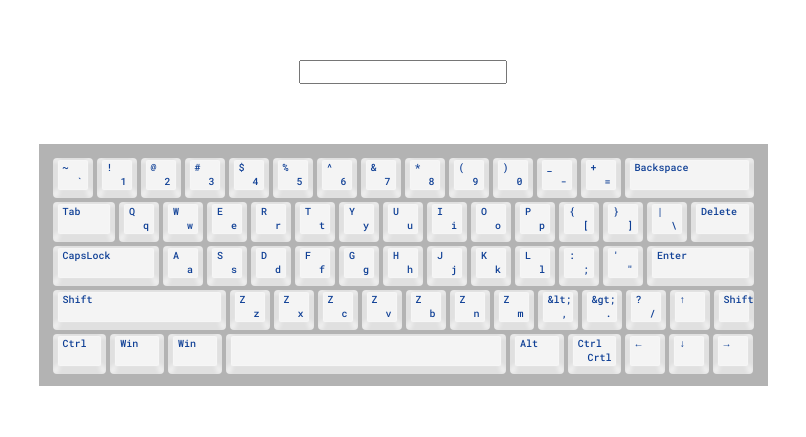
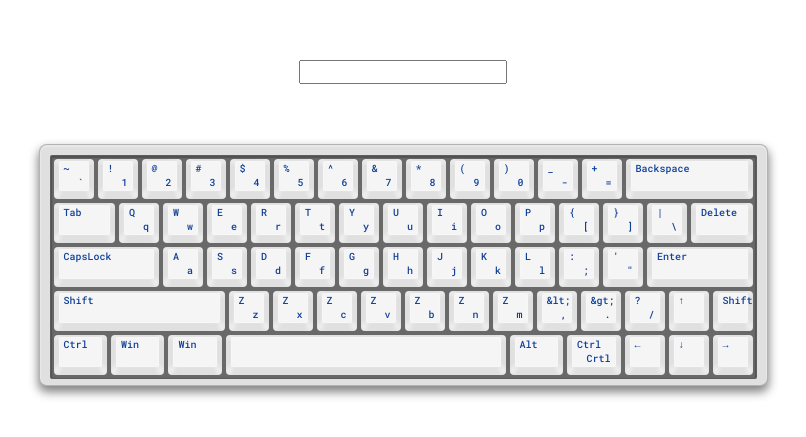
Before and after one commit to npwsk/virtual-keyboard, a website built with webpack: page index.html in a window 1280 px wide. Shown: the part 177-614 px from the top of the page, without its empty margins (237-1043 px from the left). Built offline with nearby package versions, Linux system fonts and the light colour scheme.

Commit message:
feat: add styles for keyboard base

```diff
--- a/js/views/keyboard.js
+++ b/js/views/keyboard.js
@@ -1,6 +1,9 @@
 const createKeyboard = (buttons) => {
   const keyboardEl = document.createElement('div');
   keyboardEl.classList.add('keyboard');
+
+  const keyboardInnerEl = document.createElement('div');
+  keyboardInnerEl.classList.add('keyboard__inner');
 
   const rowElems = buttons.map((btnsRow) => {
     const rowEl = document.createElement('div');
@@ -10,7 +13,9 @@ const createKeyboard = (buttons) => {
     return rowEl;
   });
 
-  keyboardEl.append(...rowElems);
+  keyboardInnerEl.append(...rowElems);
+
+  keyboardEl.append(keyboardInnerEl);
 
   return keyboardEl;
 };
--- a/scss/abstracts/_variables.scss
+++ b/scss/abstracts/_variables.scss
@@ -1,4 +1,5 @@
-$color-keyboard: #b3b3b3;
-$color-key-text: #104096;
-$color-key-base: #e0e0e0;
-$color-key-top: #f4f4f4;
+$color-keyboard: hsl(0deg 0% 88%);
+$color-keyboard-inner: hsl(0deg 0% 41%);
+$color-key-text: hsl(219deg 81% 33%);
+$color-key-base: hsl(0deg 0% 88%);
+$color-key-top: hsl(0deg 0% 96%);
--- a/scss/components/_keyboard.scss
+++ b/scss/components/_keyboard.scss
@@ -4,8 +4,22 @@
   width: 729px;
   max-width: 100%;
   height: 242px;
-  padding: 14px;
+  padding: 10px;
   background-color: $color-keyboard;
+  border: 0.4px solid hsl(204deg 0% 20% / 26%);
+  border-radius: 8px;
+  box-shadow:
+    0 5px 10px hsl(220deg 0% 15% / 50%),
+    0 6px 10px 2px hsl(219deg 0% 37% / 20%),
+    inset 0 1px 1.2px 1px hsl(220deg 0% 93% / 70%);
+}
+
+.keyboard__inner {
+  padding: 3px;
+  background: $color-keyboard-inner;
+  border: 1px solid rgb(0 0 0 / 10%);
+  border-radius: 2px;
+  box-shadow: inset 0 1px 1.2px 1px hsl(225deg 4% 18% / 40%);
 }
 
 .keyboard__row {
@@ -14,6 +28,10 @@
   margin-bottom: 4px;
 
   &:last-child {
-    margin-bottom: none;
+    margin-bottom: 0;
   }
 }
+
+.keboard__key {
+  filter: drop-shadow(0 1px 4px rgb(0 0 0 / 60%)) drop-shadow(0 0 6px rgb(1 1 1 / 82%));
+}
```
